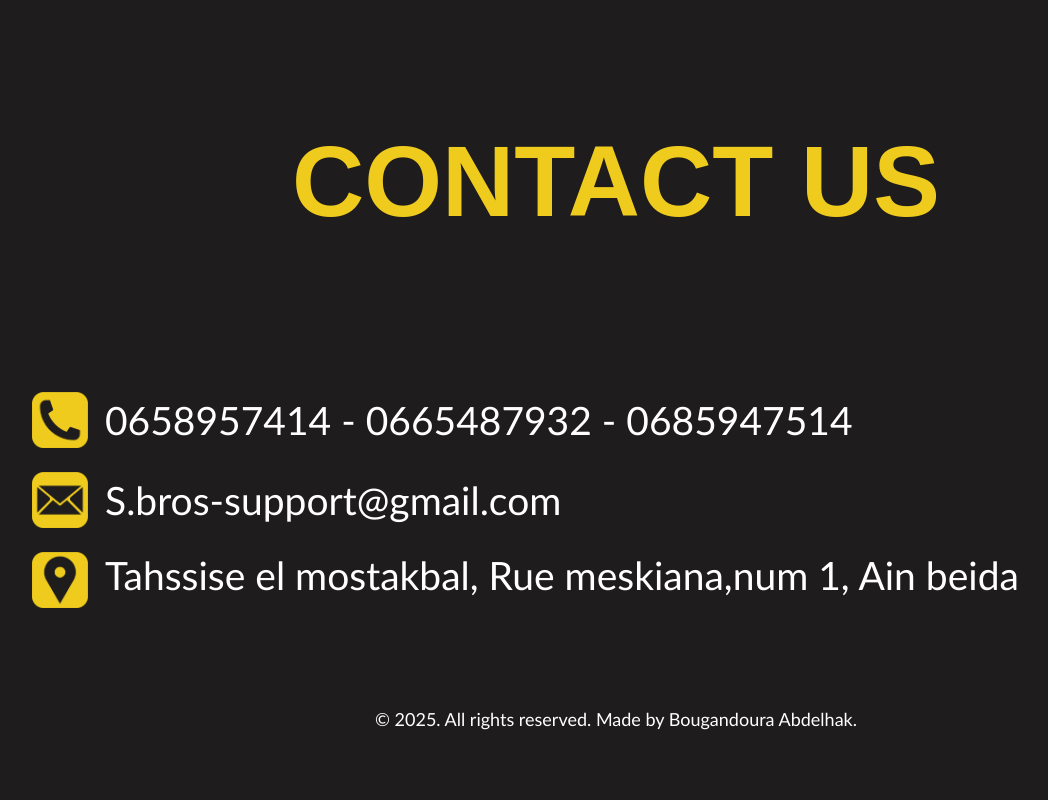
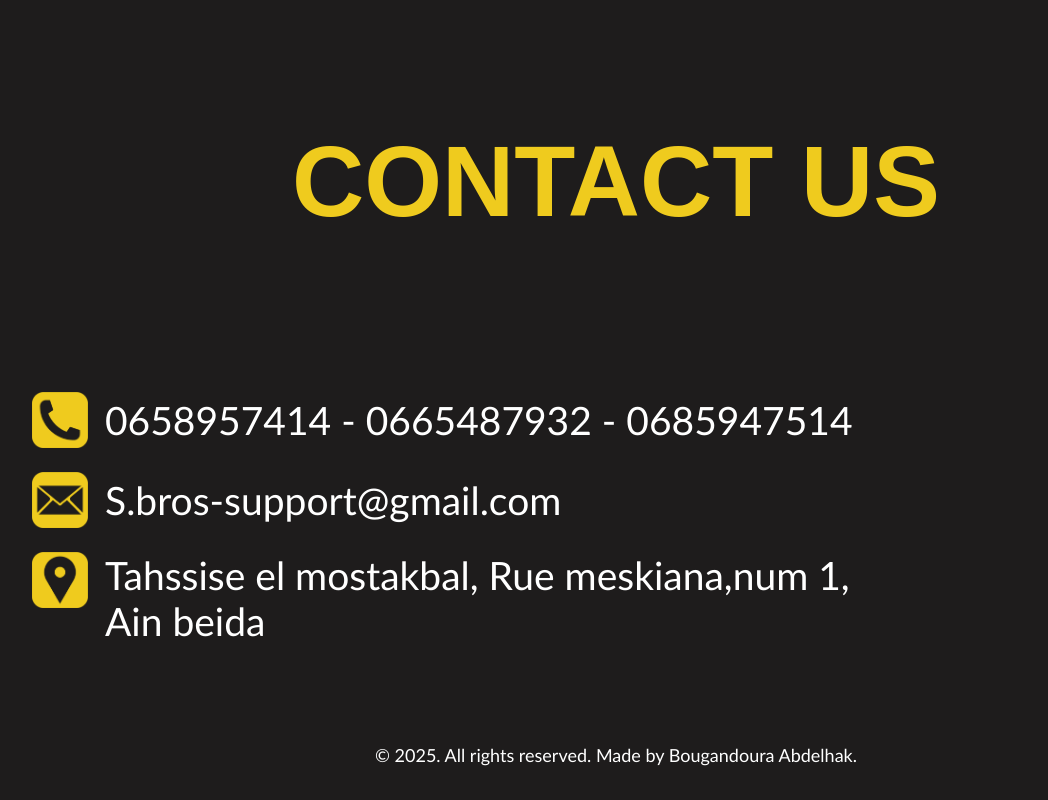
Before and after one commit to Hakou-Wick/Bussines-card, a plain HTML site: page index.html in a window 1280 px wide. Shown: the part 926-1726 px from the top of the page, without its empty margins (24-1072 px from the left). Before the commit the page ends 1690 px from the top, so only its background shows below. Drawn offline with Linux system fonts and the light colour scheme.

Commit message:
Update index.html

```diff
--- a/index.html
+++ b/index.html
@@ -33,7 +33,7 @@
                 </div>
                 <div class="address">
                     <img class="tele" src="gps.png">
-                    <span class="number">Tahssise el mostakbal, Rue meskiana,num 1, Ain beida</span>
+                    <span class="number">Tahssise el mostakbal, Rue meskiana,num 1,<br>Ain beida</span>
                 </div>
             </div>
         </div>
```
